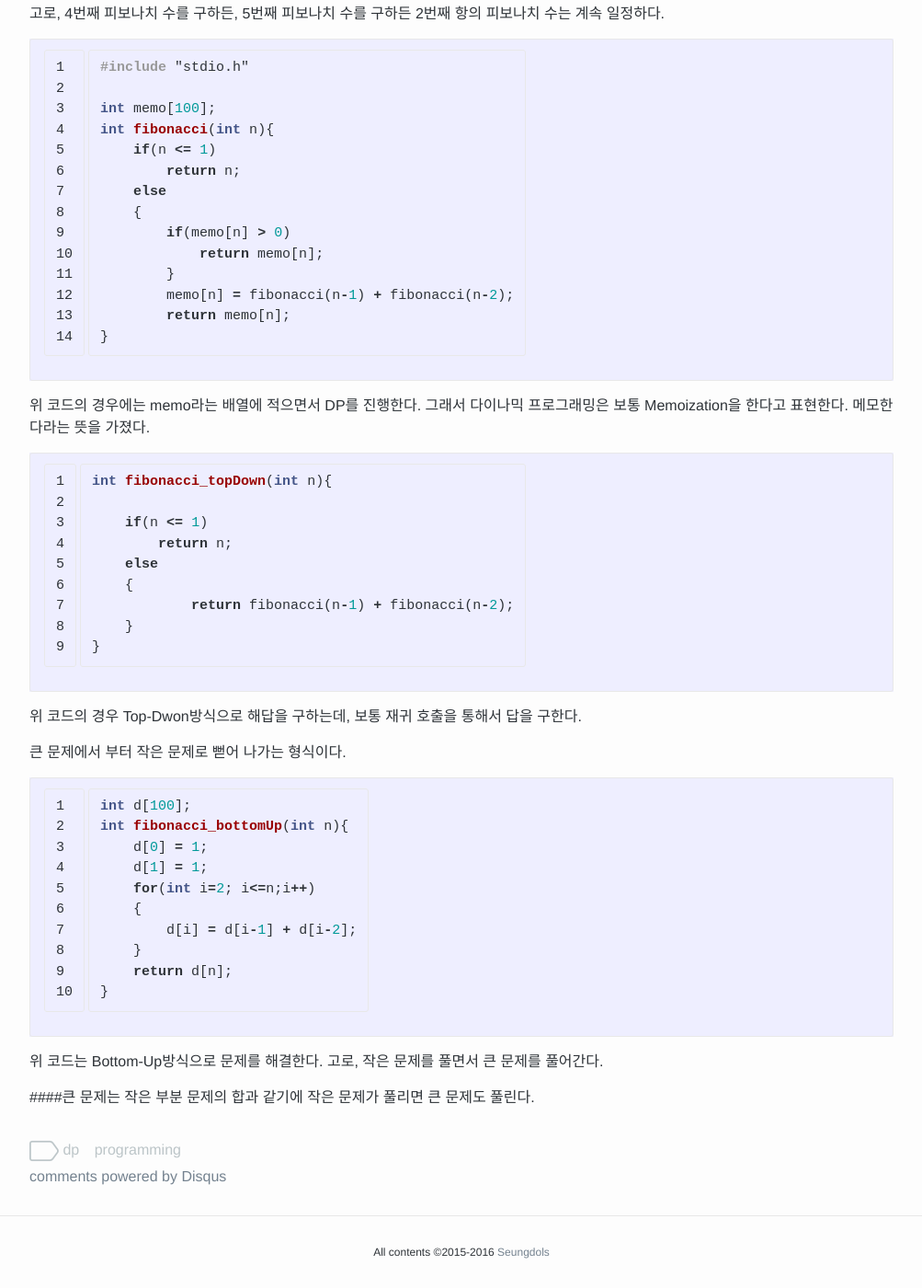
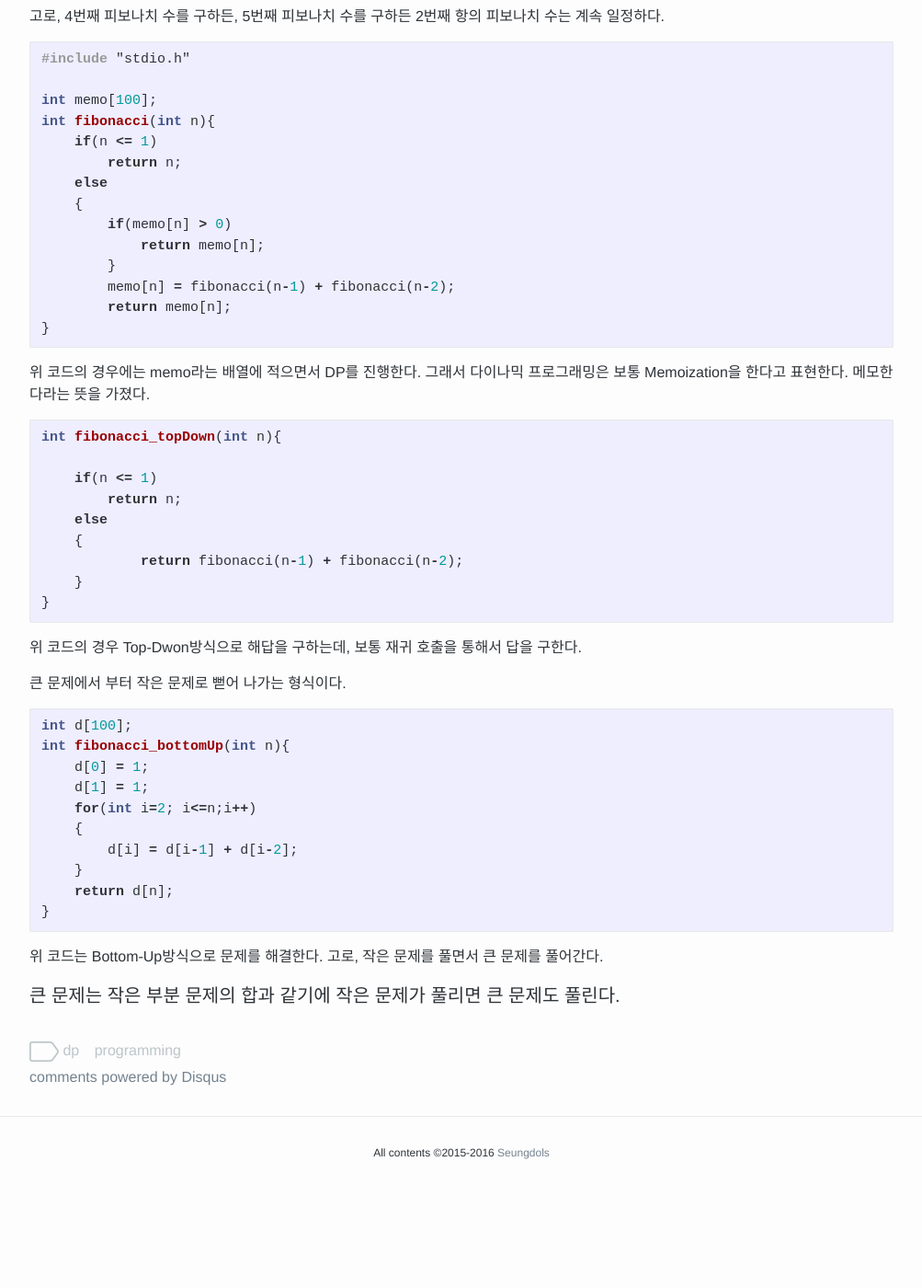
Before and after one commit to seungdols/seungdols.github.io, a Jekyll site: the page built from _posts/2016-04-26-Dynamic-Programming.md, in a window 1280 px wide and 1400 px high, scrolled down 947 px. Shown: the whole window at 92% size, without its empty margins (138-1141 px from the left). Built offline with Jekyll 4.4.1, drawn with Linux system fonts in a browser that asks for light colours; comment, search, counter and statistics services are not loaded; after the commit the page ends 2239 px from its top, so only the background shows below that.

Commit message:
fix heading and modify _config.yml file

```diff
--- a/_config.yml
+++ b/_config.yml
@@ -18,27 +18,11 @@ twitter_username: seungdols
 github_username:  seungdols
 
 # Build settings
-safe: true
+highlighter: rouge
+lsi: false
+future: true
 markdown: kramdown
-lsi: false
-excerpt_separator: "\n\n"
-incremental: false
+
 #http://kramdown.gettalong.org/options.html
 kramdown:
   input: GFM
-  syntax_highlighter: rouge
-  auto_ids: true
-  footnote_nr: 1
-  entity_output: as_char
-  toc_levels: 1..6
-  enable_coderay: false
-  parse_block_html: true
-  smart_quotes: lsquo,rsquo,ldquo,rdquo
-  hard_wrap: false
-  coderay:
-    coderay_wrap:              div
-    coderay_line_numbers:      inline
-    coderay_line_number_start: 1
-    coderay_tab_width:         4
-    coderay_bold_every:        10
-    coderay_css:               style
--- a/_posts/2016-04-26-Dynamic-Programming.md
+++ b/_posts/2016-04-26-Dynamic-Programming.md
@@ -6,8 +6,8 @@ tags: [dp, programming]
 comments: true
 ---
 
-Dynamic Programming
-===
+### Dynamic Programming
+
 여기서 사용되는 Dynamic은 의미 없는 말이다.
 또한, 동적 계획법이라고 표현해야 옳은 표현이라고 할 수 있다.
 
@@ -97,4 +97,4 @@ int fibonacci_bottomUp(int n){
 위 코드는 Bottom-Up방식으로 문제를 해결한다.
 고로, 작은 문제를 풀면서 큰 문제를 풀어간다.
 
-####큰 문제는 작은 부분 문제의 합과 같기에 작은 문제가 풀리면 큰 문제도 풀린다.
+#### 큰 문제는 작은 부분 문제의 합과 같기에 작은 문제가 풀리면 큰 문제도 풀린다.
```
Also changed, not shown: _posts/2016-04-27-BigInteger-Java.md (+1 -1 lines).
